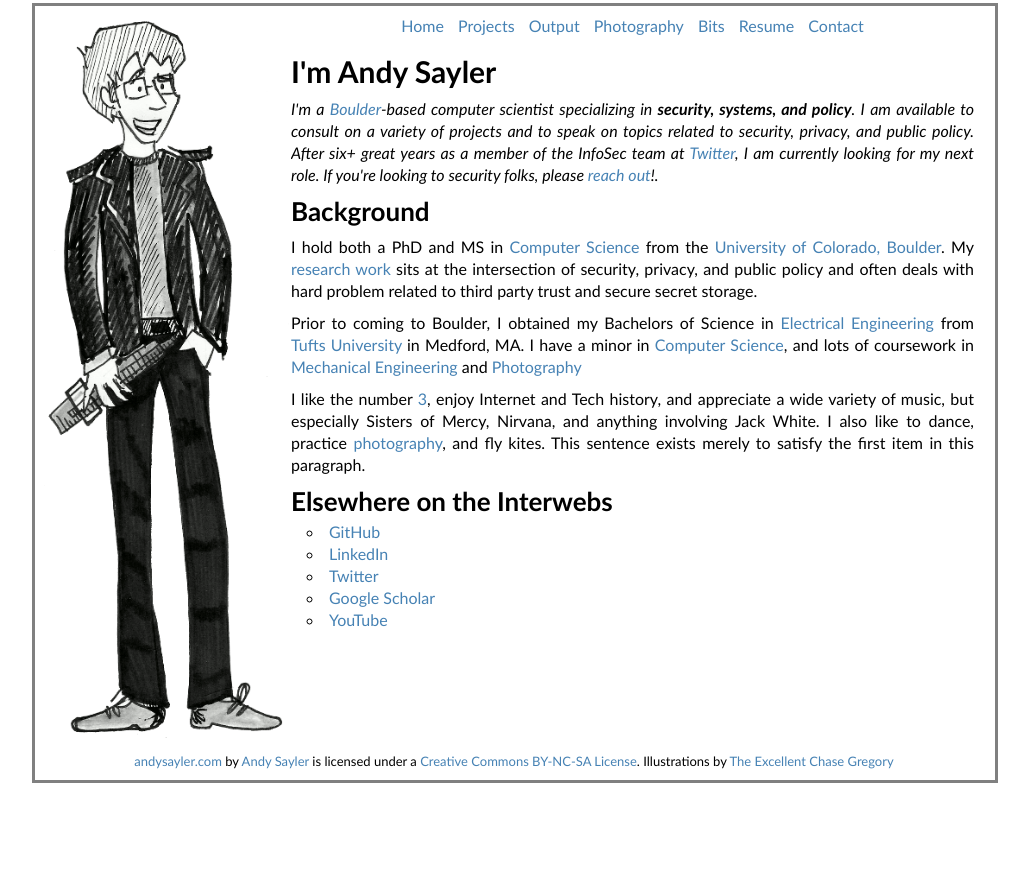
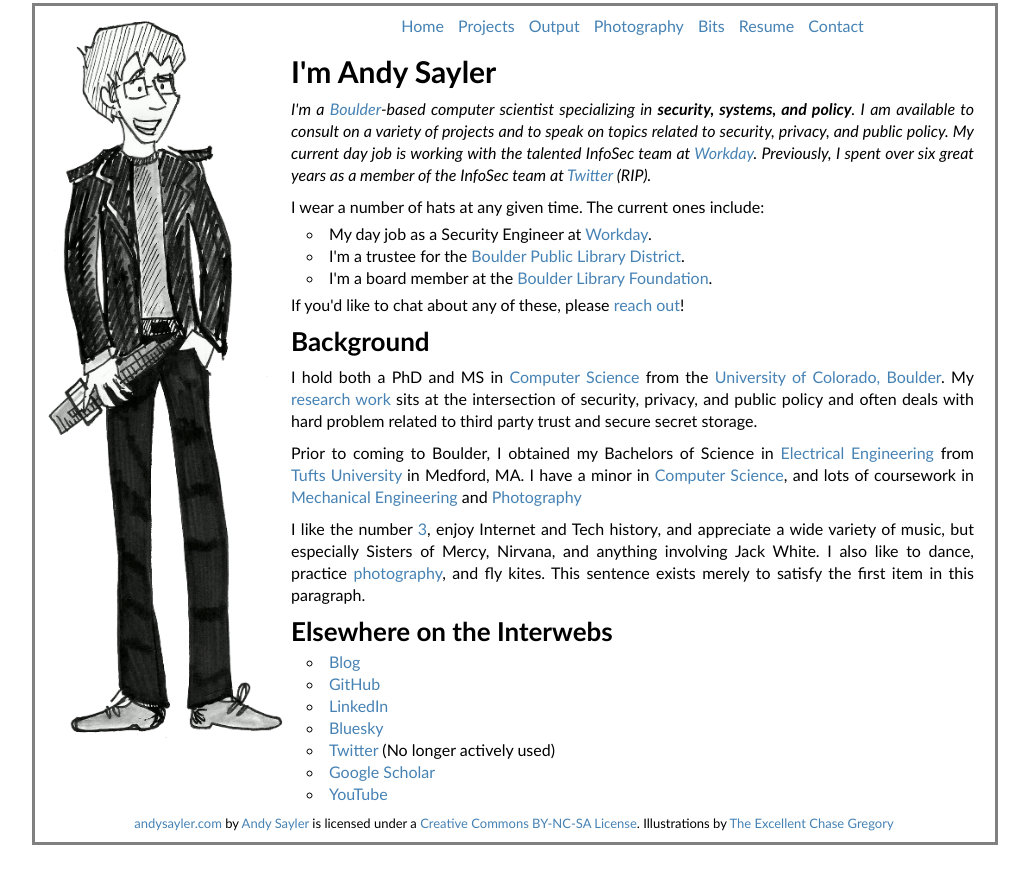
Before and after one commit to asayler/andysayler.com, a Jekyll site: the page built from index.html, in a window 1280 px wide. Shown: the top 884 px of the page, without its empty margins (125-1154 px from the left). Built offline with Jekyll 4.4.1, drawn with Linux system fonts in a browser that asks for light colours.

Commit message:
Updated content

```diff
--- a/bits/index.html
+++ b/bits/index.html
@@ -46,9 +46,6 @@
 <ul>
   <li><a href="http://www.arstechnica.com/">Ars Technica</a>:
     Respected tech and science-centric news source</li>
-  <li><a href="http://www.boingboing.net/">
-      BoingBoing</a>:
-    A general web aggregator and blog from Cory Doctorow, et. al.</li>
 </ul>
 
 <header>
--- a/index.html
+++ b/index.html
@@ -14,11 +14,35 @@
     computer scientist specializing in <strong>security, systems, and
     policy</strong>. I am available to consult on a variety of
     projects and to speak on topics related to security, privacy, and
-    public policy. After six+ great years as a member of the InfoSec
-    team at <a href="https://www.twitter.com">Twitter</a>, I am
-    currently looking for my next role. If you're looking to security
-    folks, please <a href="/contact/">reach out</a>!.
+    public policy. My current day job is working with the talented
+    InfoSec team at <a href="https://www.workday.com/">Workday</a>.
+    Previously, I spent over six great years as a member of the
+    InfoSec team at <a href="https://www.twitter.com">Twitter</a>
+    (RIP).
   </em>
+</p>
+
+<p>
+  I wear a number of hats at any given time. The current ones include:
+</p>
+<ul>
+  <li>
+    My day job as a Security Engineer
+    at <a href="https://www.workday.com/">Workday</a>.
+  </li>
+  <li>
+    I'm a trustee for the
+    <a href="https://boulderlibrary.org/about/board/">Boulder Public
+      Library District</a>.
+  </li>
+  <li>
+    I'm a board member at the
+    <a href="https://boulderlibraryfoundation.org/">Boulder
+      Library Foundation</a>.
+  </li>
+</ul>
+<p>
+  If you'd like to chat about any of these, please <a href="/contact/">reach out</a>!
 </p>
 
 <header>
@@ -63,9 +87,12 @@
 </header>
 
 <ul>
+  <li><a href="https://aisforairship.com">Blog</a></li>
   <li><a href="https://github.com/asayler">GitHub</a></li>
   <li><a href="https://www.linkedin.com/in/andysayler/">LinkedIn</a></li>
-  <li><a href="https://twitter.com/AndySayler">Twitter</a></li>
+  <li><a href="https://bsky.app/profile/andysayler.bsky.social">Bluesky</a></li>
+  <li><a href="https://twitter.com/AndySayler">Twitter</a>
+    (No longer actively used)</li>
   <li><a href="https://scholar.google.com/citations?user=n7fSFlIAAAAJ&hl">Google Scholar</a></li>
   <li><a href="https://www.youtube.com/c/AndySayler">YouTube</a></li>
 </ul>
```
Also changed, not shown: contact/index.html (+4 -4 lines).
